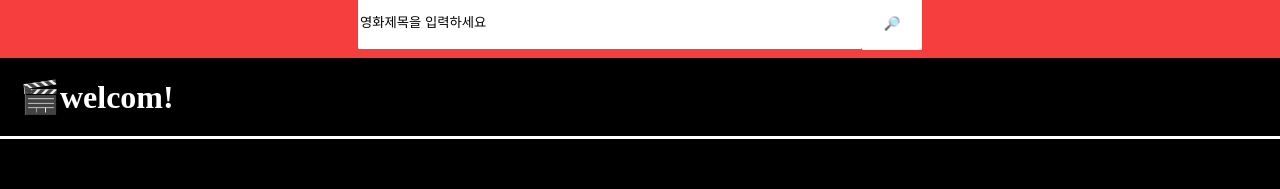
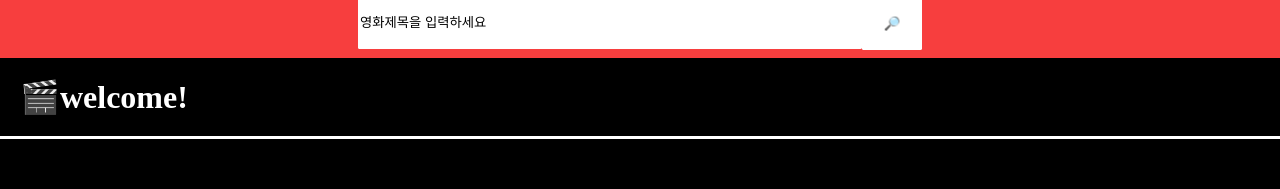
Before and after one commit to chojooyoung/movie-search_site-with-vue-for-publish-, a Vue app: page / in a window 1280 px wide. Shown: the part 262-451 px from the top of the page. Built offline with nearby package versions, Linux system fonts and the light colour scheme.

Commit message:
refactor: 오타수정

```diff
--- a/src/routes/Home.vue
+++ b/src/routes/Home.vue
@@ -1,7 +1,7 @@
 <template>
   <div class="Home">
     <div class="Home-hearder">
-      <h1>🎬welcom!</h1>
+      <h1>🎬welcome!</h1>
     </div>
     <div class="Home-title1">
       🥨예매 사이트🥤
```
